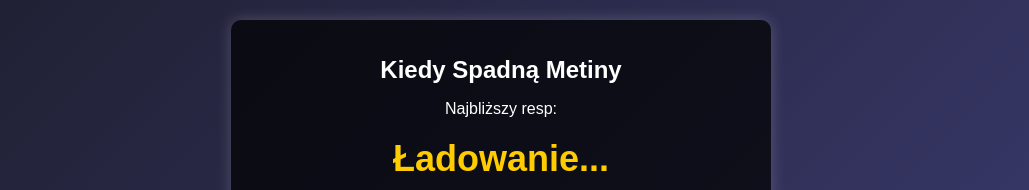
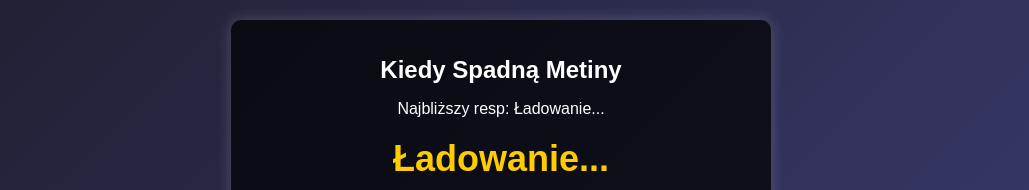
Before and after one commit to timerespa/KiedySpadnieMetin, a plain HTML site: page index.html in a window 1280 px wide. Shown: the top 190 px of the page, without its empty margins (139-1168 px from the left). Drawn offline with Linux system fonts and the light colour scheme.

Commit message:
Update index.html

```diff
--- a/index.html
+++ b/index.html
@@ -10,7 +10,7 @@
 <body>
     <div class="container">
         <h1>Kiedy Spadną Metiny</h1>
-        <p class="resp-time">Najbliższy resp: <span id="nextResp"></span></p>
+        <p class="resp-time">Najbliższy resp: <span id="nextResp">Ładowanie...</span></p>
         <div class="timer" id="timer">Ładowanie...</div>
         <button id="toggleList">Kolejne 12 respów</button>
         <ul id="respList" class="hidden"></ul>
```
